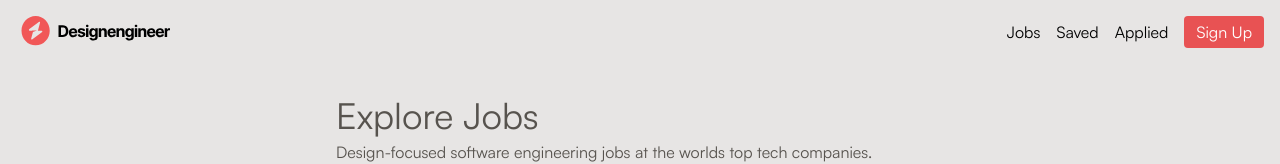
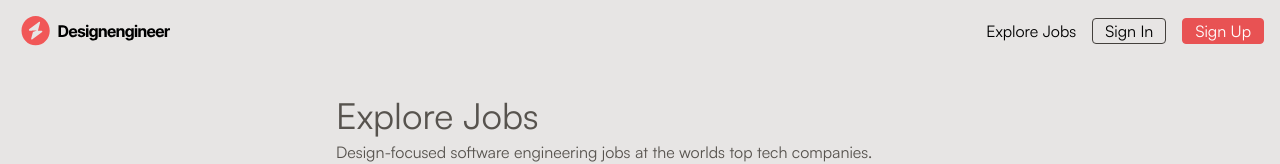
Before and after one commit to kyle-kettler/job-board, a React (Create React App) app in the folder client/: page / in a window 1280 px wide. Shown: the top 164 px of the page. Built offline with nearby package versions, Linux system fonts and the light colour scheme; no server answers.

Commit message:
updated NavBar design

```diff
--- a/client/src/components/NavBar.tsx
+++ b/client/src/components/NavBar.tsx
@@ -13,17 +13,18 @@ export default function NavBar() {
           </div>
           <ul className="flex items-center gap-4">
             <li>
-              <Link to="/jobs">Jobs</Link>
+              <Link to="/">Explore Jobs</Link>
             </li>
             <li>
-              <Link to="/saved">Saved</Link>
-            </li>
-            <li>
-              <Link to="/applied">Applied</Link>
+              <Link to="/sign-in">
+                <button className="text-base  px-3 border-[1.5px] border-stone-700 rounded hover:bg-stone-300 transition-colors">
+                  Sign In
+                </button>
+              </Link>
             </li>
             <li>
               <Link to="/sign-up">
-                <button className="bg-orange-500 hover:bg-orange-600 text-white py-1 px-3 rounded transition-colors text-base">
+                <button className="px-3 bg-orange-500 border-[1.5px] border-orange-500 hover:border-orange-600 hover:bg-orange-600 text-white rounded transition-colors text-base">
                   Sign Up
                 </button>
               </Link>
```
